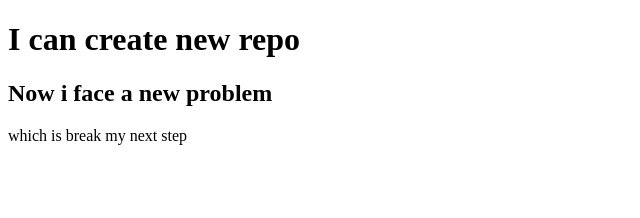
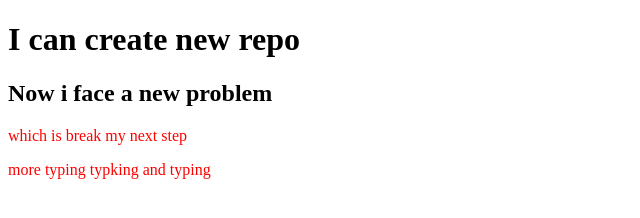
Before and after one commit to antudas22/third-repo, a plain HTML site: page index.html in a window 1280 px wide. Shown: the whole page, without its empty margins (0-640 px from the left). Drawn offline with Linux system fonts and the light colour scheme.

Commit message:
new style

```diff
--- a/index.html
+++ b/index.html
@@ -5,10 +5,12 @@
     <meta http-equiv="X-UA-Compatible" content="IE=edge">
     <meta name="viewport" content="width=device-width, initial-scale=1.0">
     <title>Document</title>
+    <link rel="stylesheet" href="style.css">
 </head>
 <body>
     <h1>I can create new repo</h1>
     <h2>Now i face a new problem</h2>
     <p>which is break my next step</p>
+    <p>more typing typking and typing</p>
 </body>
 </html>
--- /dev/null
+++ b/style.css
@@ -0,0 +1,3 @@
+p{
+    color: red;
+}
```
